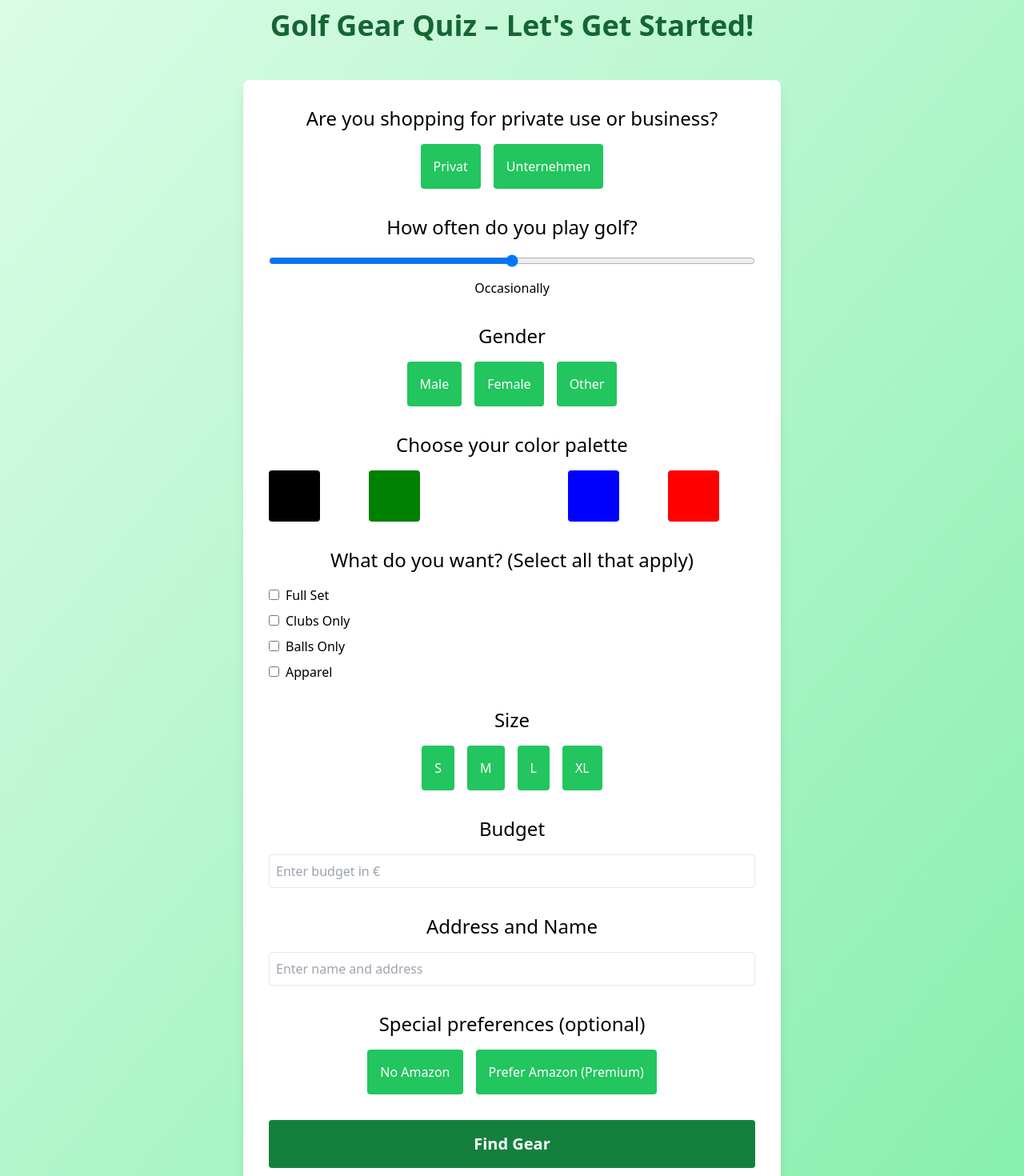
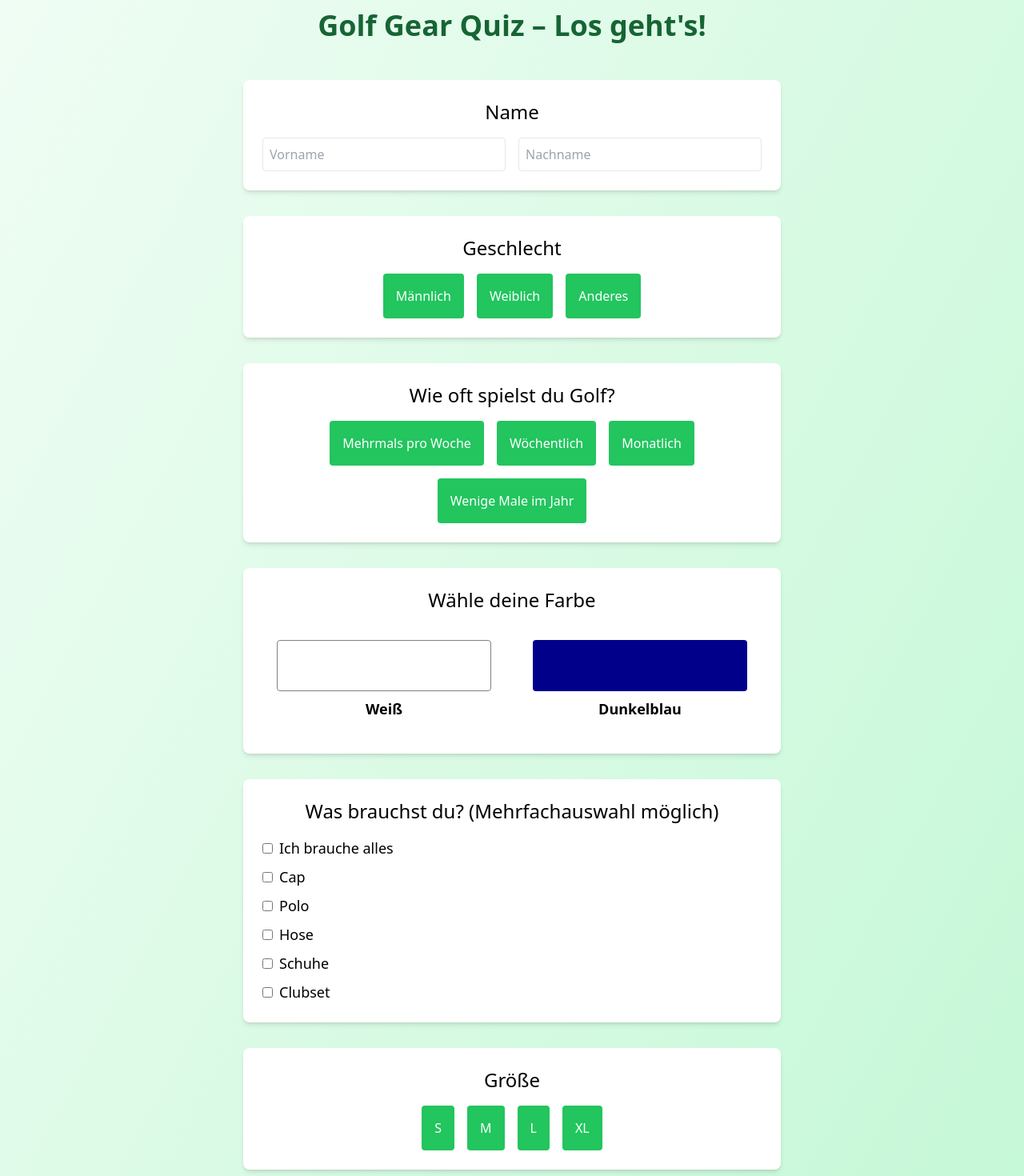
Before and after one commit to Til232/gearguide-app, a React (Create React App) app: page /gearguide-app/golf in a window 1280 px wide. Shown: the part 20-1490 px from the top of the page at 80% size. Built offline with nearby package versions, Linux system fonts and the light colour scheme.

Commit message:
Made Golf page feel more like golf with green gradient, German text, Ich brauche alles option, and special preferences text box

```diff
--- a/src/Golf.js
+++ b/src/Golf.js
@@ -3,167 +3,239 @@ import { motion } from 'framer-motion'; // For animations
 
 const Golf = () => {
   const [answers, setAnswers] = useState({
-    type: '', // Privat or Unternehmen
-    frequency: 50, // Slider value (0-100, e.g., 0 = rarely, 100 = daily)
-    gender: '', // Male/Female/Other
-    colorPalette: '', // Selected color
-    setType: [], // Full set or parts (checkboxes)
-    size: '', // S/M/L/XL
-    budget: '', // Input
-    address: '', // Input
-    specials: '', // Amazon preference (optional)
+    firstName: '', // Vorname
+    lastName: '', // Nachname
+    gender: '', // Geschlecht
+    frequency: '', // Wie oft?
+    colorPalette: '', // Farbpalette
+    setType: [], // Was brauchst du? (multi-select)
+    size: '', // Größe
+    budget: '', // Budget
+    country: '', // Land
+    state: '', // Bundesland/Kanton
+    plz: '', // PLZ
+    street: '', // Straße
+    houseNumber: '', // Hausnummer
+    specials: '', // Besondere Vorlieben (free text)
   });
+
+  const [showGreeting, setShowGreeting] = useState(false); // For dynamic Hi [Vorname]
 
   const updateAnswer = (key, value) => {
     setAnswers({ ...answers, [key]: value });
+    if (key === 'firstName' && value.trim()) {
+      setShowGreeting(true); // Zeige Begrüßung
+    } else if (key === 'firstName' && !value.trim()) {
+      setShowGreeting(false);
+    }
   };
 
-  const colors = ['Black', 'Green', 'White', 'Blue', 'Red']; // Example palette options
+  const colors = ['Weiß', 'Dunkelblau']; // Begrenzt auf Weiß und Dunkelblau
 
-  const setOptions = ['Full Set', 'Clubs Only', 'Balls Only', 'Apparel']; // Checkboxes for what to buy
+  const setOptions = ['Cap', 'Polo', 'Hose', 'Schuhe', 'Clubset']; // Updated multi-choice
+
+  const frequencyOptions = ['Mehrmals pro Woche', 'Wöchentlich', 'Monatlich', 'Wenige Male im Jahr']; // Button-Optionen
+
+  const countryOptions = ['Deutschland', 'Österreich', 'Schweiz', 'Anderes']; // Dropdown-Optionen
+
+  const handleAllesSelect = (checked) => {
+    if (checked) {
+      updateAnswer('setType', [...setOptions]); // Wähle alles aus
+    } else {
+      updateAnswer('setType', []); // Wähle nichts aus
+    }
+  };
+
+  const handleSetTypeChange = (option, checked) => {
+    let newSet = [...answers.setType];
+    if (checked) {
+      newSet.push(option);
+    } else {
+      newSet = newSet.filter(o => o !== option);
+    }
+    updateAnswer('setType', newSet);
+  };
 
   const handleSubmit = () => {
-    // Required fields check
+    // Pflichtfelder prüfen
     if (
-      !answers.type ||
-      answers.frequency === 0 ||
+      !answers.firstName.trim() ||
+      !answers.lastName.trim() ||
       !answers.gender ||
+      !answers.frequency ||
       !answers.colorPalette ||
       answers.setType.length === 0 ||
       !answers.size ||
       !answers.budget ||
-      !answers.address
+      !answers.country ||
+      !answers.state.trim() ||
+      !answers.plz.trim() ||
+      !answers.street.trim() ||
+      !answers.houseNumber.trim()
     ) {
-      alert('Please fill out all required fields (specials is optional)!');
+      alert('Bitte alle Pflichtfelder ausfüllen (Besondere Vorlieben ist optional)!');
       return;
     }
-    console.log('Submitted answers:', answers);
-    alert('AI starting to crawl and generate kits... Check console for answers!');
-    // Here, add your AI crawling logic, e.g., call an API with answers
+    console.log('Gesendete Antworten:', answers);
+    alert('AI startet die Suche und Erstellung der Kits... Schau in die Konsole für die Antworten!');
+    // Hier AI-Crawling-Logik hinzufügen, z.B. API-Aufruf mit Antworten
   };
 
-  // Animation variants for buttons
+  // Animation-Varianten für Buttons und Cards
   const buttonVariants = {
     hover: { scale: 1.05 },
+    tap: { scale: 0.95 },
+  };
+
+  const cardVariants = {
+    initial: { opacity: 0, y: 20 },
+    animate: { opacity: 1, y: 0, transition: { duration: 0.5 } },
   };
 
   return (
-    <div className="min-h-screen bg-gradient-to-br from-green-100 to-green-300 font-sans antialiased p-8">
-      <h1 className="text-4xl font-bold text-center mb-12 text-green-800">Golf Gear Quiz – Let's Get Started!</h1>
-      <div className="max-w-2xl mx-auto bg-white p-8 rounded-lg shadow-lg space-y-8"> {/* All questions in one container with space-y-8 for vertical spacing */}
+    <div className="min-h-screen bg-gradient-to-br from-green-50 to-green-200 font-sans antialiased p-8"> {/* Soft green gradient for golf feel, no image */}
+      <h1 className="text-4xl font-bold text-center mb-12 text-green-800">Golf Gear Quiz – Los geht's!</h1>
+      <div className="max-w-2xl mx-auto space-y-8"> {/* Hauptcontainer mit Abstand */}
 
-        {/* Question 1: Privat or Unternehmen */}
-        <div className="mb-8">
-          <h2 className="text-2xl mb-4 text-center">Are you shopping for private use or business?</h2>
+        {/* Begrüßung (zeigt sich nach Eingabe des Vornamens) */}
+        {showGreeting && (
+          <motion.p
+            className="text-2xl text-center text-green-600 font-semibold"
+            initial={{ opacity: 0, y: -20 }}
+            animate={{ opacity: 1, y: 0 }}
+            transition={{ duration: 0.5 }}
+          >
+            Hi {answers.firstName}!
+          </motion.p>
+        )}
+
+        {/* Frage 1: Vor- und Nachname */}
+        <motion.div variants={cardVariants} initial="initial" animate="animate" className="bg-white p-6 rounded-lg shadow-md">
+          <h2 className="text-2xl mb-4 text-center">Name</h2>
+          <div className="grid grid-cols-1 md:grid-cols-2 gap-4">
+            <input
+              type="text"
+              placeholder="Vorname"
+              value={answers.firstName}
+              onChange={(e) => updateAnswer('firstName', e.target.value)}
+              className="p-2 border rounded w-full"
+            />
+            <input
+              type="text"
+              placeholder="Nachname"
+              value={answers.lastName}
+              onChange={(e) => updateAnswer('lastName', e.target.value)}
+              className="p-2 border rounded w-full"
+            />
+          </div>
+        </motion.div>
+
+        {/* Frage 2: Geschlecht */}
+        <motion.div variants={cardVariants} initial="initial" animate="animate" className="bg-white p-6 rounded-lg shadow-md">
+          <h2 className="text-2xl mb-4 text-center">Geschlecht</h2>
           <div className="flex justify-center gap-4">
             <motion.button
               variants={buttonVariants}
               whileHover="hover"
-              onClick={() => updateAnswer('type', 'Privat')}
-              className={`p-4 rounded text-white ${answers.type === 'Privat' ? 'bg-green-700' : 'bg-green-500 hover:bg-green-600'}`}
+              whileTap="tap"
+              onClick={() => updateAnswer('gender', 'Männlich')}
+              className={`p-4 rounded text-white ${answers.gender === 'Männlich' ? 'bg-green-700' : 'bg-green-500 hover:bg-green-600'}`}
             >
-              Privat
+              Männlich
             </motion.button>
             <motion.button
               variants={buttonVariants}
               whileHover="hover"
-              onClick={() => updateAnswer('type', 'Unternehmen')}
-              className={`p-4 rounded text-white ${answers.type === 'Unternehmen' ? 'bg-green-700' : 'bg-green-500 hover:bg-green-600'}`}
+              whileTap="tap"
+              onClick={() => updateAnswer('gender', 'Weiblich')}
+              className={`p-4 rounded text-white ${answers.gender === 'Weiblich' ? 'bg-green-700' : 'bg-green-500 hover:bg-green-600'}`}
             >
-              Unternehmen
-            </motion.button>
-          </div>
-        </div>
-
-        {/* Question 2: Wie oft? (Slider) */}
-        <div className="mb-8">
-          <h2 className="text-2xl mb-4 text-center">How often do you play golf?</h2>
-          <input
-            type="range"
-            min="0" max="100"
-            value={answers.frequency}
-            onChange={(e) => updateAnswer('frequency', e.target.value)}
-            className="w-full"
-          />
-          <p className="text-center mt-2">{answers.frequency < 33 ? 'Rarely' : answers.frequency < 67 ? 'Occasionally' : 'Frequently'}</p>
-        </div>
-
-        {/* Question 3: Geschlecht (Buttons) */}
-        <div className="mb-8">
-          <h2 className="text-2xl mb-4 text-center">Gender</h2>
-          <div className="flex justify-center gap-4">
-            <motion.button
-              variants={buttonVariants}
-              whileHover="hover"
-              onClick={() => updateAnswer('gender', 'Male')}
-              className={`p-4 rounded text-white ${answers.gender === 'Male' ? 'bg-green-700' : 'bg-green-500 hover:bg-green-600'}`}
-            >
-              Male
+              Weiblich
             </motion.button>
             <motion.button
               variants={buttonVariants}
               whileHover="hover"
-              onClick={() => updateAnswer('gender', 'Female')}
-              className={`p-4 rounded text-white ${answers.gender === 'Female' ? 'bg-green-700' : 'bg-green-500 hover:bg-green-600'}`}
+              whileTap="tap"
+              onClick={() => updateAnswer('gender', 'Anderes')}
+              className={`p-4 rounded text-white ${answers.gender === 'Anderes' ? 'bg-green-700' : 'bg-green-500 hover:bg-green-600'}`}
             >
-              Female
+              Anderes
             </motion.button>
+          </div>
+        </motion.div>
+
+        {/* Frage 3: Wie oft? (Buttons) */}
+        <motion.div variants={cardVariants} initial="initial" animate="animate" className="bg-white p-6 rounded-lg shadow-md">
+          <h2 className="text-2xl mb-4 text-center">Wie oft spielst du Golf?</h2>
+          <div className="flex flex-wrap justify-center gap-4">
+            {frequencyOptions.map((option) => (
               <motion.button
+                key={option}
                 variants={buttonVariants}
                 whileHover="hover"
-              onClick={() => updateAnswer('gender', 'Other')}
-              className={`p-4 rounded text-white ${answers.gender === 'Other' ? 'bg-green-700' : 'bg-green-500 hover:bg-green-600'}`}
+                whileTap="tap"
+                onClick={() => updateAnswer('frequency', option)}
+                className={`p-4 rounded text-white ${answers.frequency === option ? 'bg-green-700' : 'bg-green-500 hover:bg-green-600'}`}
               >
-              Other
+                {option}
               </motion.button>
+            ))}
           </div>
-        </div>
+        </motion.div>
 
-        {/* Question 4: Color palette (Swatches) */}
-        <div className="mb-8">
-          <h2 className="text-2xl mb-4 text-center">Choose your color palette</h2>
-          <div className="grid grid-cols-5 gap-4 justify-center">
+        {/* Frage 4: Farbpalette (Coolere Swatches mit Labels) */}
+        <motion.div variants={cardVariants} initial="initial" animate="animate" className="bg-white p-6 rounded-lg shadow-md">
+          <h2 className="text-2xl mb-4 text-center">Wähle deine Farbe</h2>
+          <div className="grid grid-cols-2 gap-4 justify-center">
             {colors.map((color) => (
               <motion.div
                 key={color}
-                className={`w-16 h-16 rounded cursor-pointer border-2 ${answers.colorPalette === color ? 'border-green-700' : 'border-transparent'}`}
-                style={{ backgroundColor: color.toLowerCase() }}
+                className={`cursor-pointer border-2 rounded p-4 text-center ${answers.colorPalette === color ? 'border-green-700 shadow-md' : 'border-transparent'}`}
                 onClick={() => updateAnswer('colorPalette', color)}
-                whileHover={{ scale: 1.1 }}
-              />
+                whileHover={{ scale: 1.05 }}
+              >
+                <div className="w-full h-16 rounded mb-2" style={{ backgroundColor: color === 'Weiß' ? 'white' : 'darkblue', border: color === 'Weiß' ? '1px solid gray' : 'none' }} />
+                <p className="text-lg font-semibold">{color}</p>
+              </motion.div>
             ))}
           </div>
-        </div>
+        </motion.div>
 
-        {/* Question 5: Was (ganzes Set oder nur Teile? Checkboxes) */}
-        <div className="mb-8">
-          <h2 className="text-2xl mb-4 text-center">What do you want? (Select all that apply)</h2>
+        {/* Frage 5: Was brauchst du? (Multi-choice checkboxes mit "Ich brauche alles") */}
+        <motion.div variants={cardVariants} initial="initial" animate="animate" className="bg-white p-6 rounded-lg shadow-md">
+          <h2 className="text-2xl mb-4 text-center">Was brauchst du? (Mehrfachauswahl möglich)</h2>
           <div className="space-y-2">
+            <label className="block text-lg">
+              <input
+                type="checkbox"
+                checked={answers.setType.length === setOptions.length}
+                onChange={(e) => handleAllesSelect(e.target.checked)}
+                className="mr-2"
+              />
+              Ich brauche alles
+            </label>
             {setOptions.map((option) => (
-              <label key={option} className="block">
+              <label key={option} className="block text-lg">
                 <input
                   type="checkbox"
                   checked={answers.setType.includes(option)}
-                  onChange={(e) => {
-                    let newSet = [...answers.setType];
-                    if (e.target.checked) newSet.push(option); else newSet = newSet.filter(o => o !== option);
-                    updateAnswer('setType', newSet);
-                  }}
+                  onChange={(e) => handleSetTypeChange(option, e.target.checked)}
                   className="mr-2"
                 />
                 {option}
               </label>
             ))}
           </div>
-        </div>
+        </motion.div>
 
-        {/* Question 6: Grösse (Buttons) */}
-        <div className="mb-8">
-          <h2 className="text-2xl mb-4 text-center">Size</h2>
+        {/* Frage 6: Größe (Buttons) */}
+        <motion.div variants={cardVariants} initial="initial" animate="animate" className="bg-white p-6 rounded-lg shadow-md">
+          <h2 className="text-2xl mb-4 text-center">Größe</h2>
           <div className="flex justify-center gap-4">
             <motion.button
               variants={buttonVariants}
               whileHover="hover"
+              whileTap="tap"
               onClick={() => updateAnswer('size', 'S')}
               className={`p-4 rounded text-white ${answers.size === 'S' ? 'bg-green-700' : 'bg-green-500 hover:bg-green-600'}`}
             >
@@ -172,6 +244,7 @@ const Golf = () => {
             <motion.button
               variants={buttonVariants}
               whileHover="hover"
+              whileTap="tap"
               onClick={() => updateAnswer('size', 'M')}
               className={`p-4 rounded text-white ${answers.size === 'M' ? 'bg-green-700' : 'bg-green-500 hover:bg-green-600'}`}
             >
@@ -180,6 +253,7 @@ const Golf = () => {
             <motion.button
               variants={buttonVariants}
               whileHover="hover"
+              whileTap="tap"
               onClick={() => updateAnswer('size', 'L')}
               className={`p-4 rounded text-white ${answers.size === 'L' ? 'bg-green-700' : 'bg-green-500 hover:bg-green-600'}`}
             >
@@ -188,68 +262,92 @@ const Golf = () => {
             <motion.button
               variants={buttonVariants}
               whileHover="hover"
+              whileTap="tap"
               onClick={() => updateAnswer('size', 'XL')}
               className={`p-4 rounded text-white ${answers.size === 'XL' ? 'bg-green-700' : 'bg-green-500 hover:bg-green-600'}`}
             >
               XL
             </motion.button>
           </div>
-        </div>
+        </motion.div>
 
-        {/* Question 7: Budget (Input) */}
-        <div className="mb-8">
-          <h2 className="text-2xl mb-4 text-center">Budget</h2>
+        {/* Frage 7: Budget (Input) */}
+        <motion.div variants={cardVariants} initial="initial" animate="animate" className="bg-white p-6 rounded-lg shadow-md">
+          <h2 className="text-2xl mb-4 text-center">Budget insgesamt</h2>
           <input
             type="number"
-            placeholder="Enter budget in €"
+            placeholder="Budget in € eingeben"
             value={answers.budget}
             onChange={(e) => updateAnswer('budget', e.target.value)}
             className="w-full p-2 border rounded"
           />
-        </div>
+        </motion.div>
 
-        {/* Question 8: Adresse Name (Input) */}
-        <div className="mb-8">
-          <h2 className="text-2xl mb-4 text-center">Address and Name</h2>
+        {/* Frage 8: Adresse (Separate Felder) */}
+        <motion.div variants={cardVariants} initial="initial" animate="animate" className="bg-white p-6 rounded-lg shadow-md">
+          <h2 className="text-2xl mb-4 text-center">Adresse</h2>
+          <div className="space-y-4">
+            <select
+              value={answers.country}
+              onChange={(e) => updateAnswer('country', e.target.value)}
+              className="w-full p-2 border rounded"
+            >
+              <option value="">Land auswählen</option>
+              {countryOptions.map((option) => (
+                <option key={option} value={option}>{option}</option>
+              ))}
+            </select>
             <input
               type="text"
-            placeholder="Enter name and address"
-            value={answers.address}
-            onChange={(e) => updateAnswer('address', e.target.value)}
+              placeholder="Bundesland/Kanton"
+              value={answers.state}
+              onChange={(e) => updateAnswer('state', e.target.value)}
+              className="w-full p-2 border rounded"
+            />
+            <input
+              type="text"
+              placeholder="PLZ"
+              value={answers.plz}
+              onChange={(e) => updateAnswer('plz', e.target.value)}
+              className="w-full p-2 border rounded"
+            />
+            <input
+              type="text"
+              placeholder="Straße"
+              value={answers.street}
+              onChange={(e) => updateAnswer('street', e.target.value)}
+              className="w-full p-2 border rounded"
+            />
+            <input
+              type="text"
+              placeholder="Hausnummer"
+              value={answers.houseNumber}
+              onChange={(e) => updateAnswer('houseNumber', e.target.value)}
               className="w-full p-2 border rounded"
             />
           </div>
+        </motion.div>
 
-        {/* Question 9: Specials (Buttons, optional) */}
-        <div className="mb-8">
-          <h2 className="text-2xl mb-4 text-center">Special preferences (optional)</h2>
-          <div className="flex justify-center gap-4">
+        {/* Frage 9: Besondere Vorlieben (Textarea mit Placeholder) */}
+        <motion.div variants={cardVariants} initial="initial" animate="animate" className="bg-white p-6 rounded-lg shadow-md">
+          <h2 className="text-2xl mb-4 text-center">Extrawunsch? (optional)</h2>
+          <textarea
+            placeholder="Z.B. Kein Amazon oder Amazon Premium bevorzugt"
+            value={answers.specials}
+            onChange={(e) => updateAnswer('specials', e.target.value)}
+            className="w-full p-2 border rounded h-24"
+          />
+        </motion.div>
+
+        {/* Gear finden Button */}
         <motion.button
           variants={buttonVariants}
           whileHover="hover"
-              onClick={() => updateAnswer('specials', 'No Amazon')}
-              className={`p-4 rounded text-white ${answers.specials === 'No Amazon' ? 'bg-green-700' : 'bg-green-500 hover:bg-green-600'}`}
-            >
-              No Amazon
-            </motion.button>
-            <motion.button
-              variants={buttonVariants}
-              whileHover="hover"
-              onClick={() => updateAnswer('specials', 'Prefer Amazon Premium')}
-              className={`p-4 rounded text-white ${answers.specials === 'Prefer Amazon Premium' ? 'bg-green-700' : 'bg-green-500 hover:bg-green-600'}`}
-            >
-              Prefer Amazon (Premium)
-            </motion.button>
-          </div>
-        </div>
-
-        {/* Find Gear Button */}
-        <motion.button
+          whileTap="tap"
           onClick={handleSubmit}
           className="block w-full p-4 bg-green-700 text-white rounded hover:bg-green-800 text-xl font-bold"
-          whileHover={{ scale: 1.05 }}
         >
-          Find Gear
+          Gear finden
         </motion.button>
       </div>
     </div>
```
Lines whose indentation alone changed are shown as unchanged.
